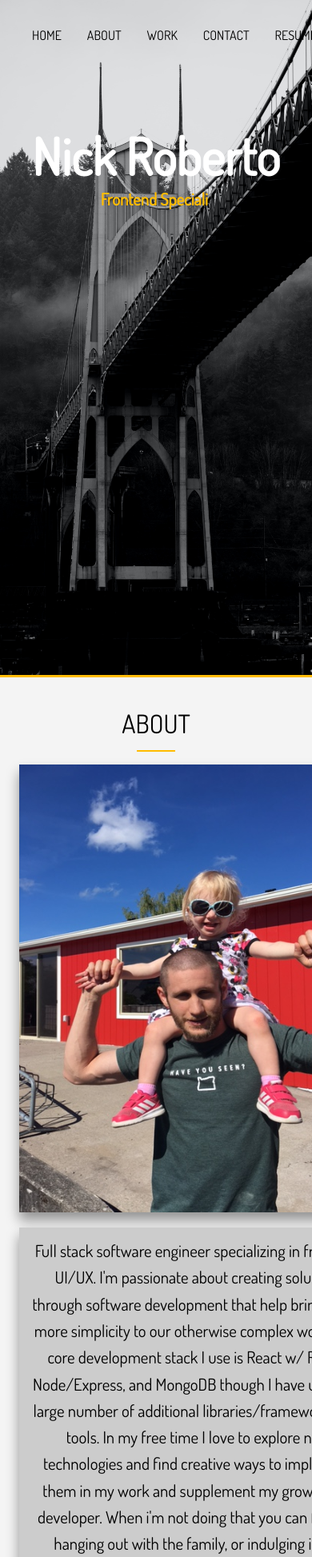
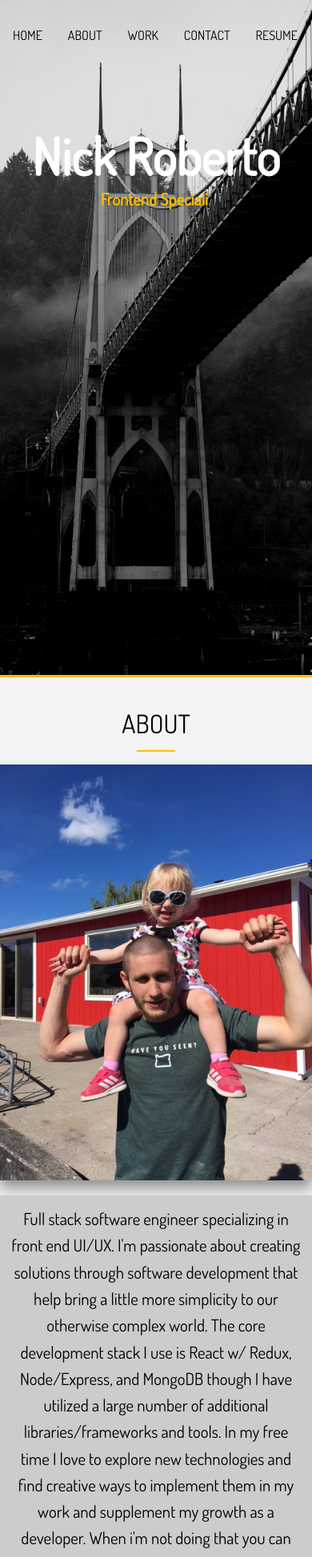
Before and after one commit to nrobert444/Dev-Portfolio, a React (Create React App) app: page / in a window 390 px wide. Shown: the top 1947 px of the page at 80% size. Built offline with nearby package versions, Linux system fonts and the light colour scheme.

Commit message:
working on responsiveness for ipad/surface tablet sizes.

```diff
--- a/src/App.css
+++ b/src/App.css
@@ -4,6 +4,7 @@
   margin: auto;
   overflow: hidden;
 }
+
 
 .btn-main,
 .btn-light,
--- a/src/components/AboutInfo/AboutInfo.styles.jsx
+++ b/src/components/AboutInfo/AboutInfo.styles.jsx
@@ -2,13 +2,15 @@ import styled from 'styled-components'
 
 export const AboutInfoStyles = styled.div`
   display: grid;
-  grid-template-areas: 'bioimage bio bio';
+  grid-template-areas: 'bioimage bio';
   grid-gap: 1.2rem;
 
   .bio-image {
     grid-area: bioimage;
+    align-items: center;
+    justify-items: center;
+    width: auto;
     height: 35rem;
-    width: 28rem;
     box-shadow: 0 10px 15px 0 rgba(0, 0, 0, 0.4);
   }
 
@@ -18,9 +20,16 @@ export const AboutInfoStyles = styled.div`
     box-shadow: 0 10px 15px 0 rgba(0, 0, 0, 0.4);
   }
 
-  @media (max-width: 800px) {
+  @media (max-width: 900px) {
     grid-template-areas:
       'bioimage'
       'bio';
   }
+
+  @media (max-width: 500px) {
+    .bio-image {
+      width: 100%;
+      height: auto;
+    }
+  }
 `
--- a/src/components/Container/Container.style.jsx
+++ b/src/components/Container/Container.style.jsx
@@ -5,6 +5,10 @@ export const ContainerStyle = styled.div`
   padding: 0 1.5rem;
   margin: auto;
   overflow: hidden;
+
+  @media (max-width: 500px) {
+    padding: 0;
+  }
 `
 
 export const SectionTitle = styled.h2`
@@ -31,4 +35,8 @@ export const Lead = styled.p`
 export const FormattedSection = styled.section`
   text-align: center;
   padding: 2rem 0;
+
+  @media (max-height: 330px) {
+    padding: 0 auto;
+  }
 `
--- a/src/components/Footer/Footer.styles.jsx
+++ b/src/components/Footer/Footer.styles.jsx
@@ -1,5 +1,5 @@
 import styled from 'styled-components'
-import { Link } from 'react-router-dom'
+// import { Link } from 'react-router-dom'
 
 export const MainFooter = styled.footer`
   background: #333333;
@@ -55,18 +55,18 @@ export const StyledLink = styled.a`
     color: white;
   }
 `
-export const StyledRouteLink = styled(Link)`
-  color: white;
-  text-decoration: none;
+// export const StyledRouteLink = styled(Link)`
+//   color: white;
+//   text-decoration: none;
 
-  &:focus,
-  &:hover,
-  &:visited {
-    color: white;
-  }
-  &:link,
-  &:active {
-    text-decoration: none;
-    color: white;
-  }
-`
+//   &:focus,
+//   &:hover,
+//   &:visited {
+//     color: white;
+//   }
+//   &:link,
+//   &:active {
+//     text-decoration: none;
+//     color: white;
+//   }
+// `
--- a/src/components/HeaderMain/Header.jsx
+++ b/src/components/HeaderMain/Header.jsx
@@ -1,5 +1,11 @@
 import React from 'react'
-import { HeaderHome, NavContainer, NavItem, NavATag } from './Header.styles'
+import {
+  HeaderHome,
+  NavContainer,
+  NavItem,
+  NavItemSpan,
+  NavATag
+} from './Header.styles'
 import Typical from 'react-typical'
 import { Lead } from '../Container/Container.style'
 import { Container } from '../Container/Container'
@@ -10,24 +16,24 @@ const Header = () => {
     <HeaderHome id='top'>
       <Container>
         <NavContainer>
-          <NavItem>
+          <NavItemSpan>
             {' '}
             <Link to='top' spy={true} smooth={true} duration={800}>
               Home
             </Link>
-          </NavItem>
-          <NavItem>
+          </NavItemSpan>
+          <NavItemSpan>
             {' '}
             <Link to='about' spy={true} smooth={true} duration={800}>
               About
             </Link>
-          </NavItem>
-          <NavItem>
+          </NavItemSpan>
+          <NavItemSpan>
             {' '}
             <Link to='work' spy={true} smooth={true} duration={800}>
               Work
             </Link>
-          </NavItem>
+          </NavItemSpan>
           <NavItem to='/contact'>Contact</NavItem>
           <NavATag
             href='NRSDresume1.pdf'
--- a/src/components/HeaderMain/Header.styles.jsx
+++ b/src/components/HeaderMain/Header.styles.jsx
@@ -56,6 +56,26 @@ export const NavContainer = styled.nav`
   }
 `
 
+export const NavItemSpan = styled.span`
+  padding: 1rem 1.5rem;
+  color: #fff;
+  cursor: pointer;
+  font-weight: 500;
+  text-transform: uppercase;
+  border-bottom: 3px transparent solid;
+  padding-bottom: 0.5rem;
+  transition: border-color 0.5s;
+  &:hover {
+    border-color: #ffbc00;
+  }
+
+  @media (max-width: 800px) {
+    color: #000;
+    padding: 1rem;
+    flex-direction: row;
+    align-items: center;
+  }
+`
 export const NavItem = styled(Link)`
   padding: 1rem 1.5rem;
   color: #fff;
--- a/src/index.js
+++ b/src/index.js
@@ -3,9 +3,4 @@ import ReactDOM from 'react-dom'
 import './index.css'
 import App from './App'
 
-ReactDOM.render(
-  <React.StrictMode>
-    <App />
-  </React.StrictMode>,
-  document.getElementById('root')
-)
+ReactDOM.render(<App />, document.getElementById('root'))
```
